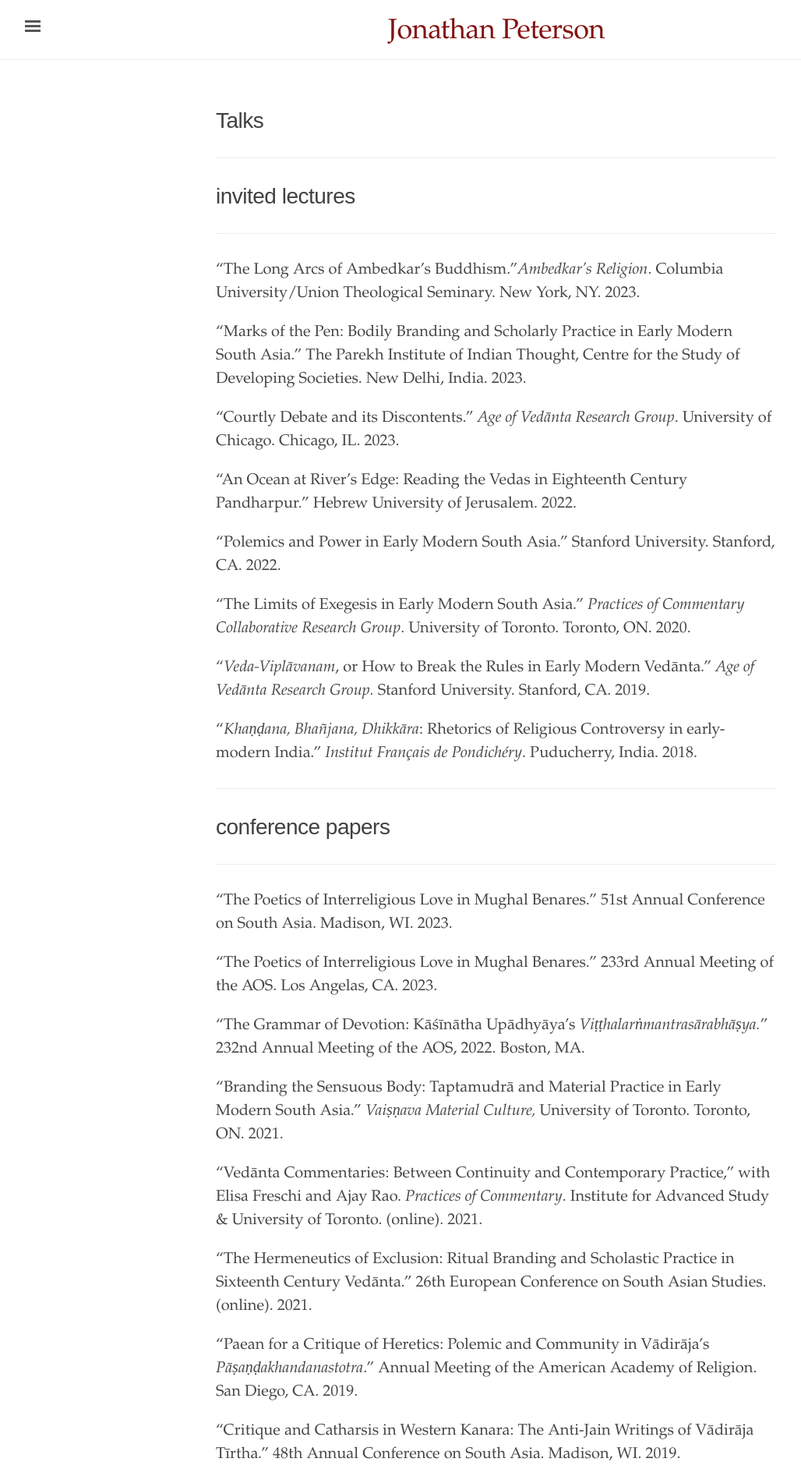
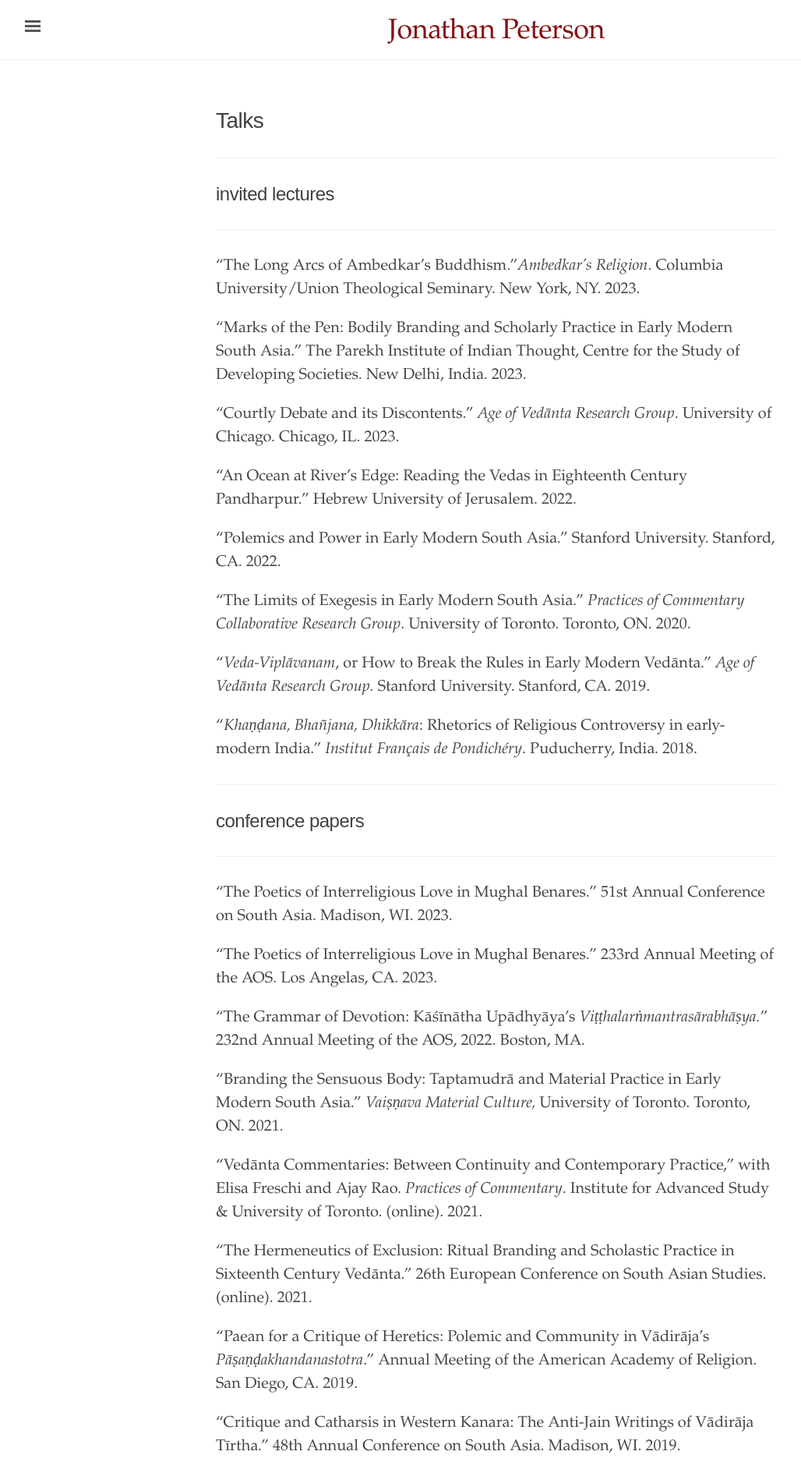
Before and after one commit to petersonjonath/personalwebpage, a Jekyll site: the page built from talks.md, in a window 1280 px wide. Shown: the top 1893 px of the page at 78% size, without its empty margins (3-1031 px from the left). Built offline with Jekyll 4.4.1, drawn with Linux system fonts in a browser that asks for light colours.

```diff
--- a/talks.md
+++ b/talks.md
@@ -4,7 +4,7 @@ title: Talks
 ---
 
 ---
-# invited lectures
+## invited lectures
 ---
 
 
@@ -30,7 +30,7 @@ India. 2018.
 
 
 ---
-# conference papers
+## conference papers
 ---
 
 
```
